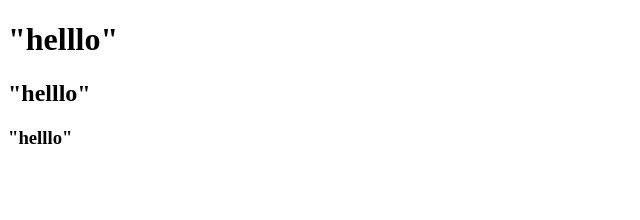
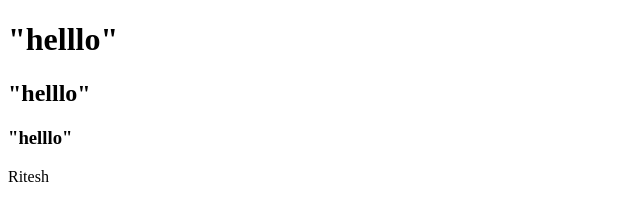
Before and after one commit to ratinto/snw_sec, a plain HTML site: page index.html in a window 1280 px wide. Shown: the full height of the page, 0-640 px from the left. Drawn offline with Linux system fonts and the light colour scheme.

Commit message:
new feature is added

```diff
--- a/index.html
+++ b/index.html
@@ -9,5 +9,6 @@
     <h1>"helllo"</h1>
     <h2>"helllo"</h2>
     <h3>"helllo"</h3>
+    <p>Ritesh</p>
 </body>
 </html>
```
